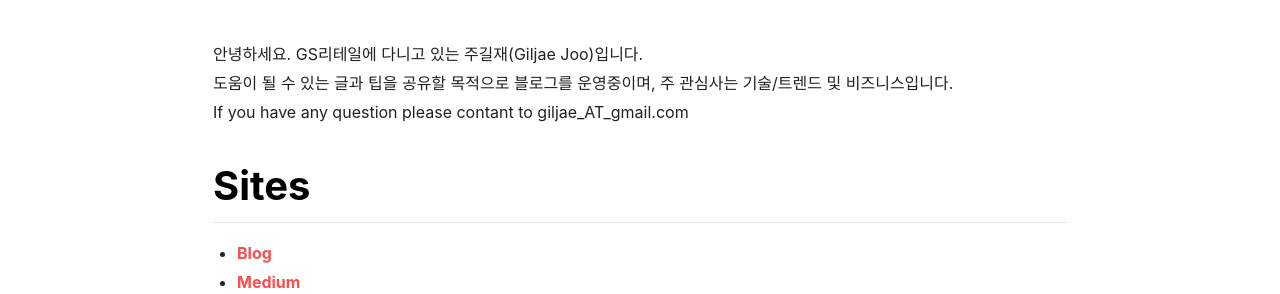
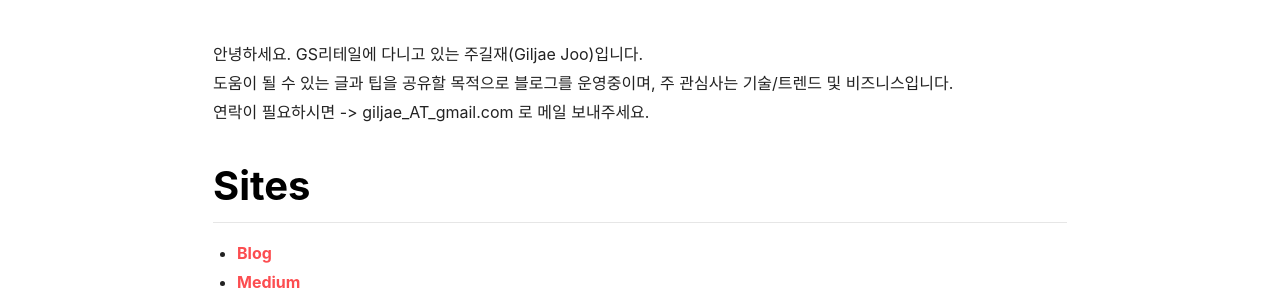
Before and after one commit to giljae/giljae.github.io, a Jekyll site: the page built from about.md, in a window 1280 px wide. Shown: the part 176-470 px from the top of the page. Built offline with Jekyll 4.4.1, drawn with Linux system fonts in a browser that asks for light colours.

Commit message:
Update about.md

```diff
--- a/about.md
+++ b/about.md
@@ -27,7 +27,7 @@
 ---
 안녕하세요. GS리테일에 다니고 있는 주길재(Giljae Joo)입니다. <br/>
 도움이 될 수 있는 글과 팁을 공유할 목적으로 블로그를 운영중이며, 주 관심사는 기술/트렌드 및 비즈니스입니다. <br/>
-If you have any question please contant to giljae_AT_gmail.com
+연락이 필요하시면 -> giljae_AT_gmail.com 로 메일 보내주세요.
 
 # Sites
 * [Blog](https://giljae.com)
```
